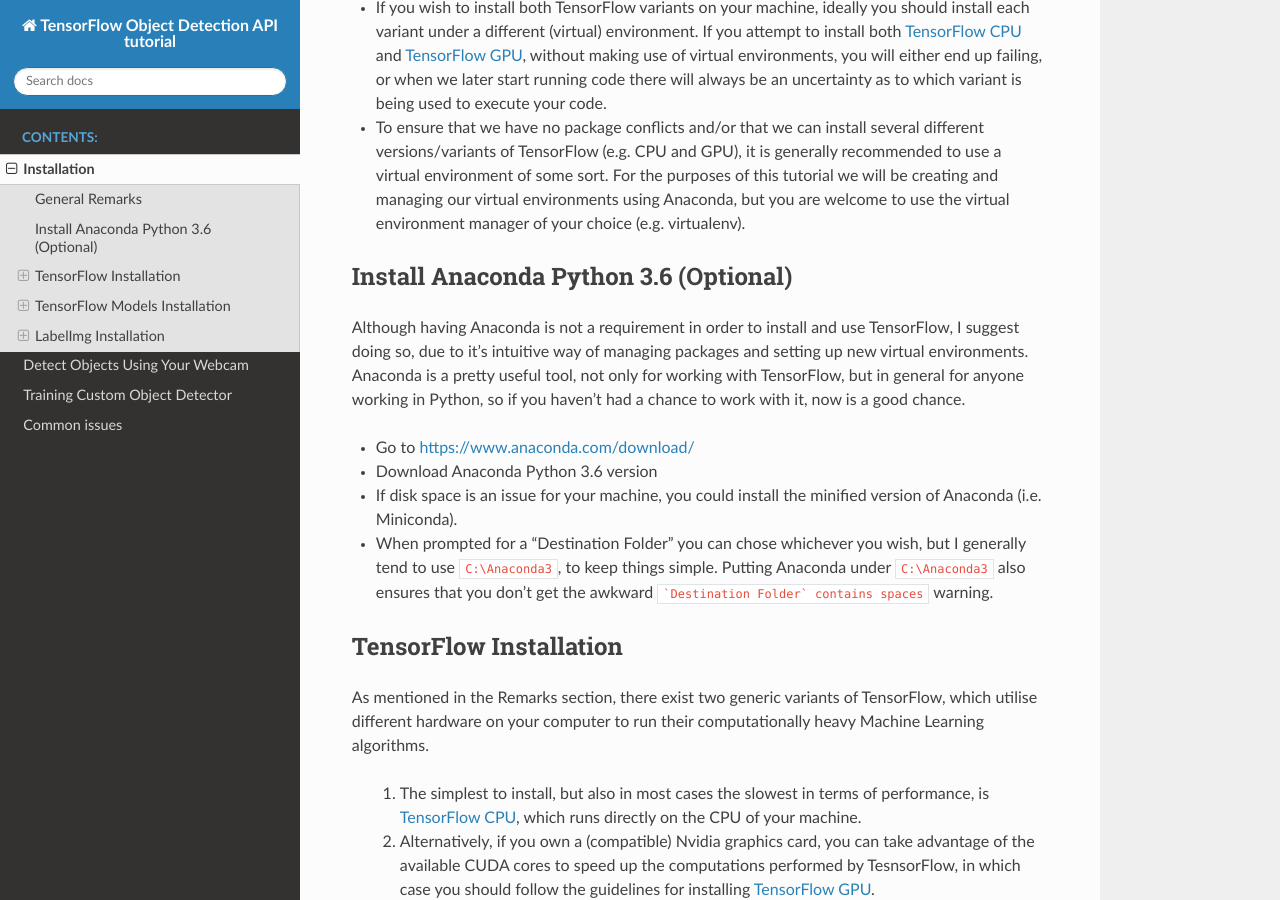
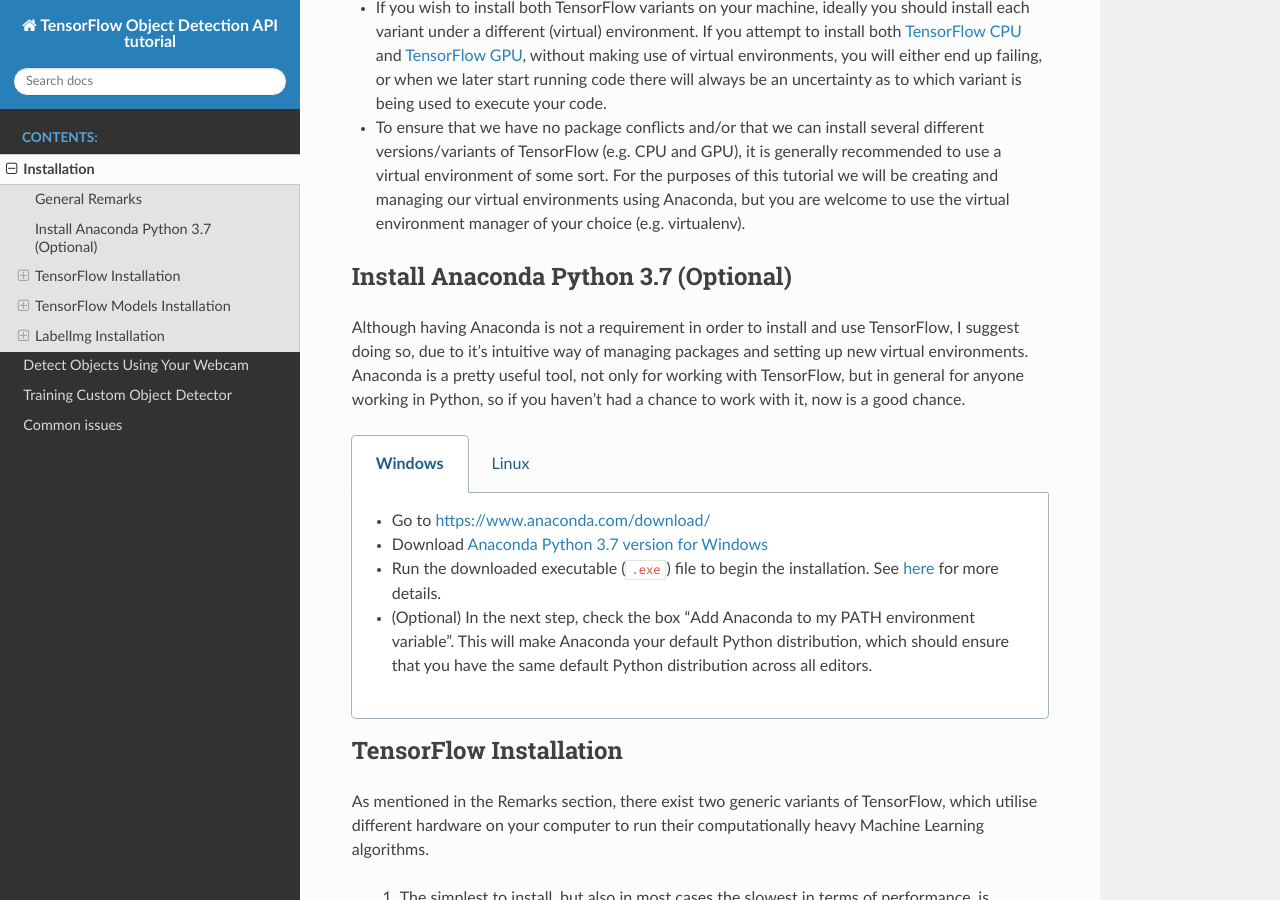
Before and after one commit to sglvladi/TensorFlowObjectDetectionTutorial, a Sphinx documentation site: the page built from docs/source/install.rst, in a window 1280 px wide and 900 px high, scrolled down 316 px. Built offline with Sphinx 7.4.7 and the Read the Docs theme 2.0.0, drawn with Linux system fonts in a browser that asks for light colours; some of the changed text lies outside the part shown.

Commit message:
v2.2:
- Updated to Anaconda Python 3.7 distribution
- Added installation information for Linux systems.
- Updated tutorial to point latest Tensorflow models version (used since v2.1)

````diff
--- a/docs/source/index.rst
+++ b/docs/source/index.rst
@@ -23,10 +23,10 @@
 +--------------+------------------------------+
 | CuDNN        | v7.0.5                       |
 +--------------+------------------------------+
-| Anaconda     | Python 3.6 (Optional)        |
+| Anaconda     | Python 3.7 (Optional)        |
 +--------------+------------------------------+
 
-.. [*] Even though this tutorial is based on Windows 10, most steps (excluding the setting of environmental variables) should apply for Linux, too.
+.. [*] Even though this tutorial is mostly based (and properly tested) on Windows 10, information is also provided for Linux systems.
 
 .. toctree::
    :maxdepth: 4
--- a/docs/source/install.rst
+++ b/docs/source/install.rst
@@ -10,14 +10,25 @@
 
 - To ensure that we have no package conflicts and/or that we can install several different versions/variants of TensorFlow (e.g. CPU and GPU), it is generally recommended to use a virtual environment of some sort. For the purposes of this tutorial we will be creating and managing our virtual environments using Anaconda, but you are welcome to use the virtual environment manager of your choice (e.g. virtualenv).
 
-Install Anaconda Python 3.6 (Optional)
+Install Anaconda Python 3.7 (Optional)
 --------------------------------------
 Although having Anaconda is not a requirement in order to install and use TensorFlow, I suggest doing so, due to it's intuitive way of managing packages and setting up new virtual environments. Anaconda is a pretty useful tool, not only for working with TensorFlow, but in general for anyone working in Python, so if you haven't had a chance to work with it, now is a good chance.
 
-- Go to `<https://www.anaconda.com/download/>`_
-- Download Anaconda Python 3.6 version
-- If disk space is an issue for your machine, you could install the minified version of Anaconda (i.e. Miniconda).
-- When prompted for a "Destination Folder" you can chose whichever you wish, but I generally tend to use ``C:\Anaconda3``, to keep things simple. Putting Anaconda under ``C:\Anaconda3`` also ensures that you don't get the awkward ```Destination Folder` contains spaces`` warning.
+.. tabs::
+
+    .. tab:: Windows
+
+        - Go to `<https://www.anaconda.com/download/>`_
+        - Download `Anaconda Python 3.7 version for Windows <https://repo.anaconda.com/archive/Anaconda3-2018.12-Windows-x86_64.exe>`_
+        - Run the downloaded executable (``.exe``) file to begin the installation. See `here <https://docs.anaconda.com/anaconda/install/windows/>`_ for more details.
+        - (Optional) In the next step, check the box "Add Anaconda to my PATH environment variable". This will make Anaconda your default Python distribution, which should ensure that you have the same default Python distribution across all editors.
+
+    .. tab:: Linux
+
+        - Go to `<https://www.anaconda.com/download/>`_
+        - Download `Anaconda Python 3.7 version for Linux <https://repo.anaconda.com/archive/Anaconda3-2018.12-Linux-x86_64.sh>`_
+        - Run the downloaded bash script (``.sh``) file to begin the installation. See `here <https://docs.anaconda.com/anaconda/install/linux/>`_ for more details.
+        - When prompted with the question "Do you wish the installer to prepend the Anaconda<2 or 3> install location to PATH in your /home/<user>/.bashrc ?", answer "Yes". If you enter "No", you must manually add the path to Anaconda or conda will not work.
 
 .. _tf_install:
 
@@ -123,39 +134,72 @@
 +-------------------------------------+
 | CuDNN v7.0.5                        |
 +-------------------------------------+
-| Anaconda with Python 3.6 (Optional) |
+| Anaconda with Python 3.7 (Optional) |
 +-------------------------------------+
 
 .. _cuda_install:
 
 Install CUDA Toolkit
 ***********************
-Follow this `link <https://developer.nvidia.com/cuda-90-download-archive?target_os=Windows&target_arch=x86_64&target_version=10&target_type=exenetwork>`_ to download and install CUDA Toolkit v9.0.
+.. tabs::
+
+    .. tab:: Windows
+
+        Follow this `link <https://developer.nvidia.com/cuda-90-download-archive?target_os=Windows&target_arch=x86_64&target_version=10&target_type=exenetwork>`_ to download and install CUDA Toolkit v9.0.
+
+    .. tab:: Linux
+
+        Follow this `link <https://developer.nvidia.com/cuda-90-download-archive?target_os=Linux&target_arch=x86_64>`_ to download and install CUDA Toolkit v9.0 for your Linux distribution.
 
 .. _cudnn_install:
 
 Install CUDNN
 ****************
-- Go to `<https://developer.nvidia.com/rdp/cudnn-download>`_
-- Create a user profile if needed and log in
-- Select `cuDNN v7.0.5 (Feb 28, 2018), for CUDA 9.0 <https://developer.nvidia.com/rdp/cudnn-download#a-collapse705-9>`_
-- Download `cuDNN v7.0.5 Library for Windows 10 <https://developer.nvidia.com/compute/machine-learning/cudnn/secure/v7.0.5/prod/9.0_20171129/cudnn-9.0-windows10-x64-v7>`_
-- Extract the contents of the zip file (i.e. the folder named ``cuda``) inside ``<INSTALL_PATH>\NVIDIA GPU Computing Toolkit\CUDA\v9.0\``, where ``<INSTALL_PATH>`` points to the installation directory specified during the installation of the CUDA Toolkit. By default ``<INSTALL_PATH>`` = ``C:\Program Files``.
+.. tabs::
+
+    .. tab:: Windows
+
+        - Go to `<https://developer.nvidia.com/rdp/cudnn-download>`_
+        - Create a user profile if needed and log in
+        - Select `cuDNN v7.0.5 (Feb 28, 2018), for CUDA 9.0 <https://developer.nvidia.com/rdp/cudnn-download#a-collapse705-9>`_
+        - Download `cuDNN v7.0.5 Library for Windows 10 <https://developer.nvidia.com/compute/machine-learning/cudnn/secure/v7.0.5/prod/9.0_20171129/cudnn-9.0-windows10-x64-v7>`_
+        - Extract the contents of the zip file (i.e. the folder named ``cuda``) inside ``<INSTALL_PATH>\NVIDIA GPU Computing Toolkit\CUDA\v9.0\``, where ``<INSTALL_PATH>`` points to the installation directory specified during the installation of the CUDA Toolkit. By default ``<INSTALL_PATH>`` = ``C:\Program Files``.
+
+    .. tab:: Linux
+
+        - Go to `<https://developer.nvidia.com/rdp/cudnn-download>`_
+        - Create a user profile if needed and log in
+        - Select `cuDNN v7.0.5 (Feb 28, 2018), for CUDA 9.0 <https://developer.nvidia.com/rdp/cudnn-download#a-collapse705-9>`_
+        - Download `cuDNN v7.0.5 Library for Linux <https://developer.nvidia.com/compute/machine-learning/cudnn/secure/v7.0.5/prod/9.0_20171129/cudnn-9.0-linux-x64-v7>`_
+        - Follow the instructions under Section 2.3.1 of the `CuDNN Installation Guide <https://developer.download.nvidia.com/compute/machine-learning/cudnn/secure/v7.0.5/prod/Doc/cuDNN-Installation-Guide.pdf?KuMH0SWQKOxRm-iCAdfWlxEMK7eWjI528XHuZvaXjt73sOFgHT0dczMVRMRx8NqSNxabcGwzsgBgdTeshiZqQ7QmMQ3DwdTQHbjJGu04-Dw1F4Eyvd8B9u_U5YkSthOTFCASAp-MWj6Ki9RIK209dftWXhk7Df33u2__kbsKa5L9a0BXvRfTjZ-LZzH3zQpydg>`_ to install CuDNN.
 
 .. _set_env:
 
-Set Your Environment Variables
-**********************************
+Environment Setup
+*****************
+.. tabs::
 
-- Go to `Start` and Search "environment variables"
-- Click the Environment Variables button
-- Click on the ``Path`` system variable and select edit
-- Add the following paths:
+    .. tab:: Windows
 
-    - ``<INSTALL_PATH>\NVIDIA GPU Computing Toolkit\CUDA\v9.0\bin``
-    - ``<INSTALL_PATH>\NVIDIA GPU Computing Toolkit\CUDA\v9.0\libnvvp``
-    - ``<INSTALL_PATH>\NVIDIA GPU Computing Toolkit\CUDA\v9.0\extras\CUPTI\libx64``
-    - ``<INSTALL_PATH>\NVIDIA GPU Computing Toolkit\CUDA\v9.0\cuda\bin``
+        - Go to `Start` and Search "environment variables"
+        - Click the Environment Variables button
+        - Click on the ``Path`` system variable and select edit
+        - Add the following paths:
+
+            - ``<INSTALL_PATH>\NVIDIA GPU Computing Toolkit\CUDA\v9.0\bin``
+            - ``<INSTALL_PATH>\NVIDIA GPU Computing Toolkit\CUDA\v9.0\libnvvp``
+            - ``<INSTALL_PATH>\NVIDIA GPU Computing Toolkit\CUDA\v9.0\extras\CUPTI\libx64``
+            - ``<INSTALL_PATH>\NVIDIA GPU Computing Toolkit\CUDA\v9.0\cuda\bin``
+
+    .. tab:: Linux
+
+        As per Section 7.1.1 of the `CUDA Installation Guide for Linux <http://developer.download.nvidia.com/compute/cuda/9.0/Prod/docs/sidebar/CUDA_Installation_Guide_Linux.pdf>`_, append the following lines to ``~/.bashrc``:
+
+        .. code-block:: bash
+
+            # CUDA related exports
+            export PATH=/usr/local/cuda-9.0/bin${PATH:+:${PATH}}
+            export LD_LIBRARY_PATH=/usr/local/cuda-9.0/lib64${LD_LIBRARY_PATH:+:${LD_LIBRARY_PATH}}
 
 Update your GPU drivers (Optional)
 **********************************
@@ -259,15 +303,15 @@
 +--------------+------------------------------+
 | Name         | Tutorial version-build       |
 +==============+==============================+
-| pillow       | 5.0.0-py36h0738816_0         |
+| pillow       | 5.4.1-py36hdc69c19_0         |
 +--------------+------------------------------+
-| lxml         | 4.2.0-py36heafd4d3_0         |
+| lxml         | 4.3.1-py36h1350720_0         |
 +--------------+------------------------------+
-| jupyter      | 1.0.0-py36_4                 |
+| jupyter      | 1.0.0-py36_7                 |
 +--------------+------------------------------+
-| matplotlib   | 2.2.2-py36h153e9ff_0         |
+| matplotlib   | 3.0.2-py36hc8f65d3_0         |
 +--------------+------------------------------+
-| opencv       | 3.3.1-py36h20b85fd_1         |
+| opencv       | 3.4.2-py36h40b0b35_0         |
 +--------------+------------------------------+
 
 The packages can be installed using ``conda`` by running:
@@ -484,9 +528,19 @@
 * Open a new `Anaconda/Command Prompt` window
 * Type the following command:
 
-    .. code-block:: bash
+    .. tabs::
 
-        conda create -n labelImg pyqt=4
+        .. tab:: Windows
+
+            .. code-block:: bash
+
+                conda create -n labelImg pyqt=4
+
+        .. tab:: Linux
+
+            .. code-block:: bash
+
+                conda create -n labelImg pyqt=5
 
 * The above will create a new virtual environment with name ``labelImg``
 * Now lets activate the newly created virtual environment by running the following in the `Anaconda Promt` window:
@@ -527,11 +581,23 @@
 - Open a new `Anaconda/Command Prompt` window and activate the `tensorflow_gpu` environment (if you have not done so already)
 - ``cd`` into ``TensorFlow\addons\labelImg`` and run the following commands:
 
-    .. code-block:: posh
+    .. tabs::
 
-        conda install pyqt=4
-        conda install lxml
-        pyrcc4 -py3 -o resources.py resources.qrc
+        .. tab:: Windows
+
+            .. code-block:: bash
+
+                conda install pyqt=4
+                conda install lxml
+                pyrcc4 -py3 -o resources.py resources.qrc
+
+        .. tab:: Linux
+
+            .. code-block:: bash
+
+                sudo apt-get install pyqt5-dev-tools
+                sudo pip install -r requirements/requirements-linux-python3.txt
+                make qt5py3
 
 
 Test your installation
````
Also changed, not shown: other parts of docs/source/install.rst (+2 -2 lines), 11 other files.
